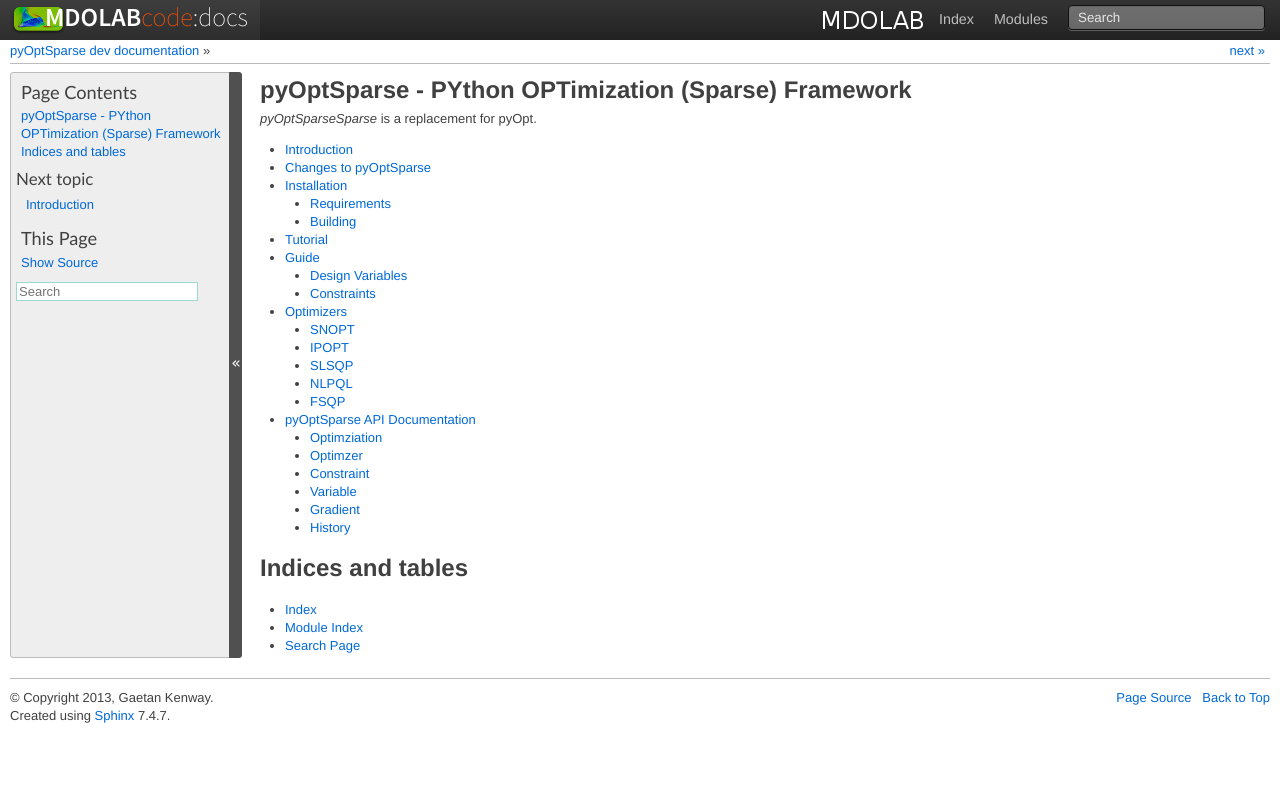
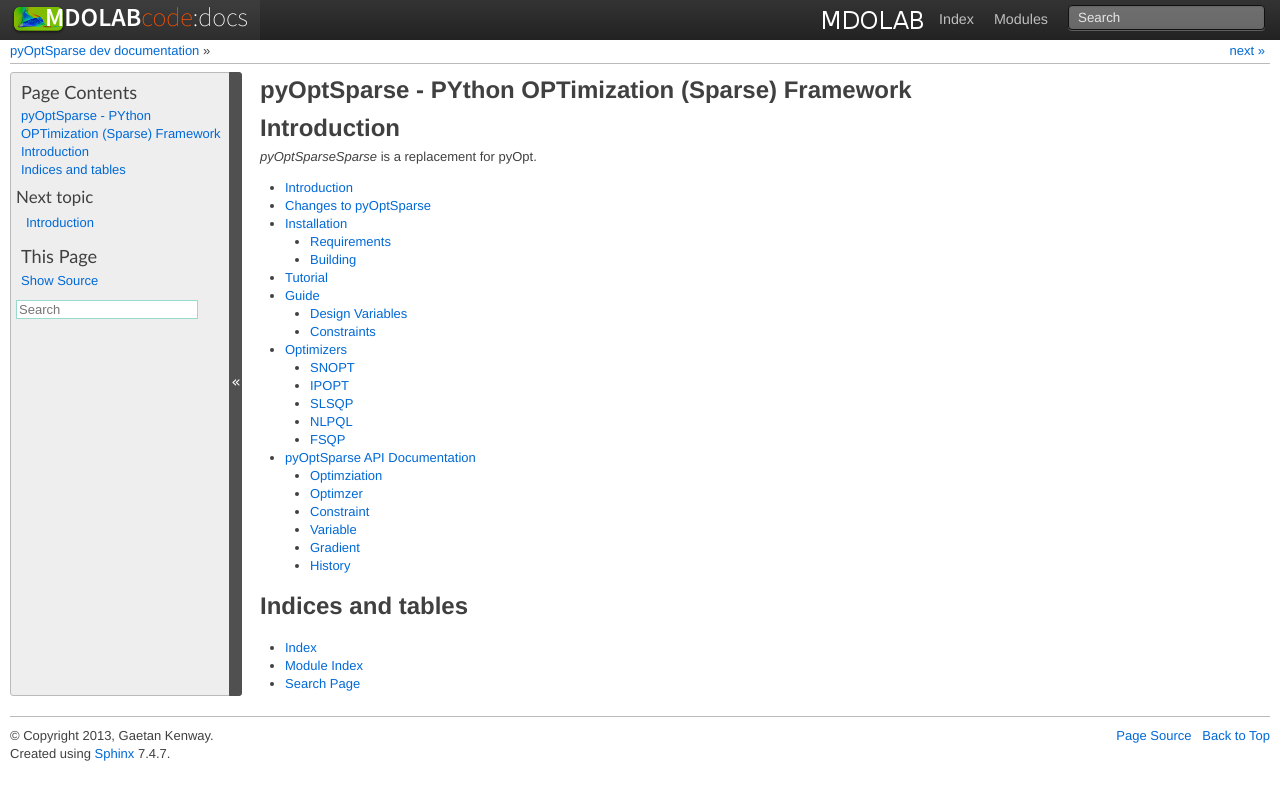
Before and after one commit to mdolab/pyoptsparse, a Sphinx documentation site: the page built from doc/index.rst, in a window 1280 px wide. Shown: the top 800 px of the page. Built offline with Sphinx 7.4.7, drawn with Linux system fonts in a browser that asks for light colours; formulas are drawn with MathJax 3.

Commit message:
added reference

```diff
--- a/doc/index.rst
+++ b/doc/index.rst
@@ -5,6 +5,11 @@
 
 pyOptSparse - PYthon OPTimization (Sparse) Framework
 ====================================================
+
+.. _introduction:
+
+Introduction
+============
 
 
 `pyOptSparseSparse` is a replacement for pyOpt.
```
